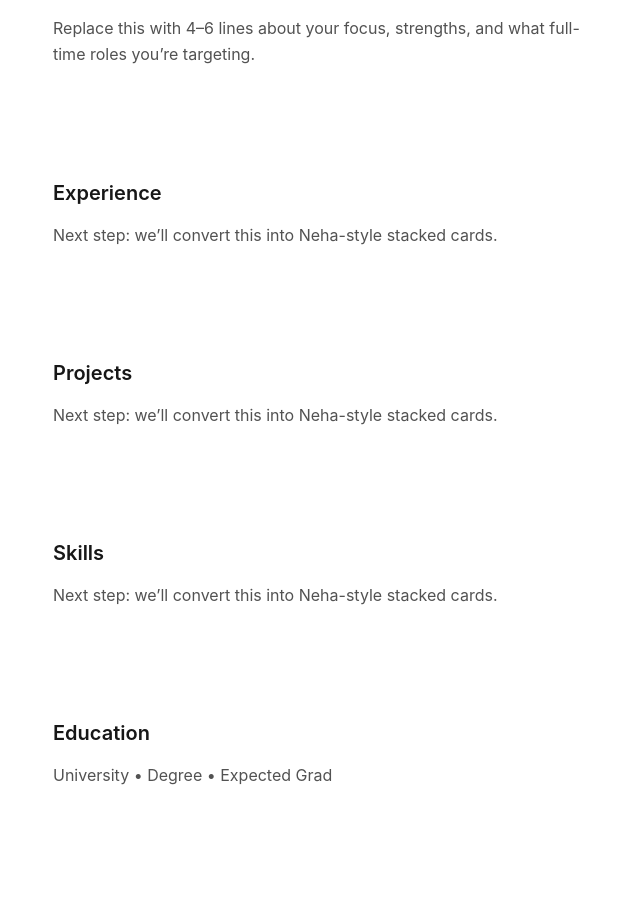
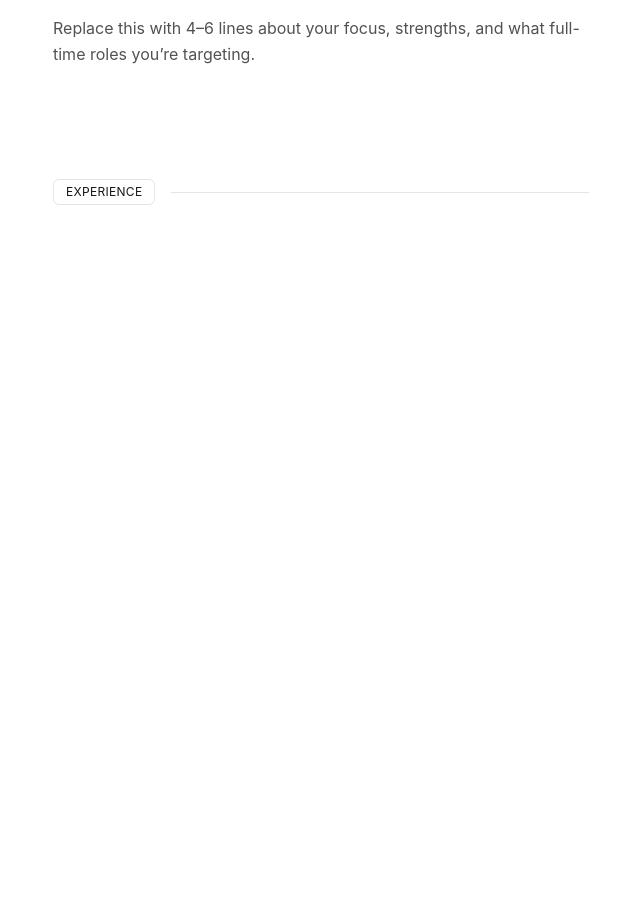
Before and after one commit to Aiswaryaa04/portfolio, a Next.js app: page / in a window 1280 px wide. Shown: the part 800-1703 px from the top of the page, without its empty margins (319-959 px from the left). Built offline with nearby package versions, Linux system fonts and the light colour scheme.

Commit message:
Refactor experience, projects, and skills sections

```diff
--- a/app/page.tsx
+++ b/app/page.tsx
@@ -102,29 +102,10 @@ export default function HomePage() {
         </p>
       </section>
 
-      {/* EXPERIENCE */}
-      <section id="experience" className="mx-auto max-w-6xl px-5 py-14 scroll-mt-24">
-        <h2 className="text-xl font-semibold mb-4">Experience</h2>
-        <p className="text-neutral-600 dark:text-white/70">
-          Next step: we’ll convert this into Neha-style stacked cards.
-        </p>
-      </section>
+      <StackedCards id="experience" title="Experience" cards={experience} />
+      <StackedCards id="projects" title="Projects" cards={projects} />
+      <StackedCards id="skills" title="Skills" cards={skills} />
 
-      {/* PROJECTS */}
-      <section id="projects" className="mx-auto max-w-6xl px-5 py-14 scroll-mt-24">
-        <h2 className="text-xl font-semibold mb-4">Projects</h2>
-        <p className="text-neutral-600 dark:text-white/70">
-          Next step: we’ll convert this into Neha-style stacked cards.
-        </p>
-      </section>
-
-      {/* SKILLS */}
-      <section id="skills" className="mx-auto max-w-6xl px-5 py-14 scroll-mt-24">
-        <h2 className="text-xl font-semibold mb-4">Skills</h2>
-        <p className="text-neutral-600 dark:text-white/70">
-          Next step: we’ll convert this into Neha-style stacked cards.
-        </p>
-      </section>
 
       {/* EDUCATION */}
       <section id="education" className="mx-auto max-w-6xl px-5 py-14 scroll-mt-24">
```
